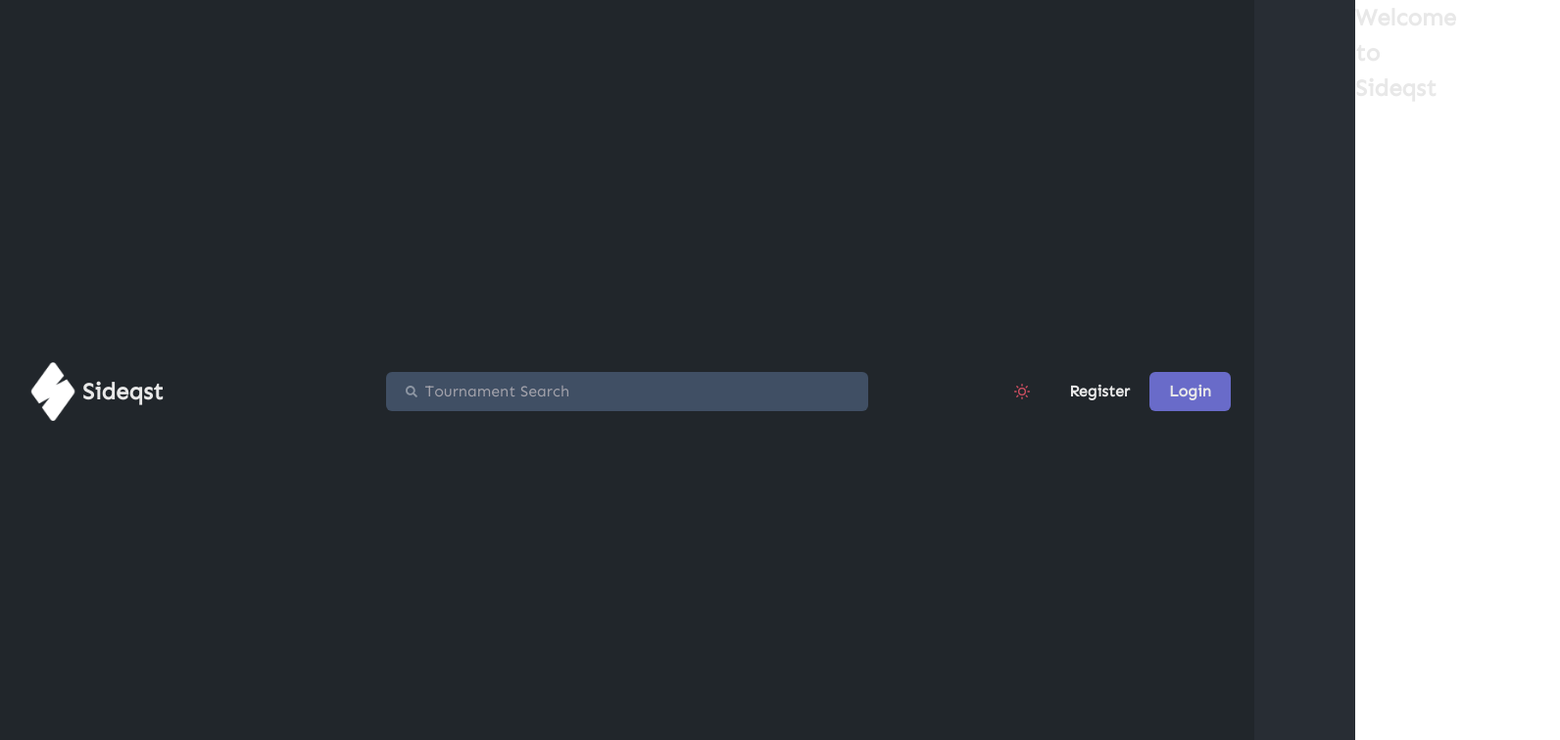
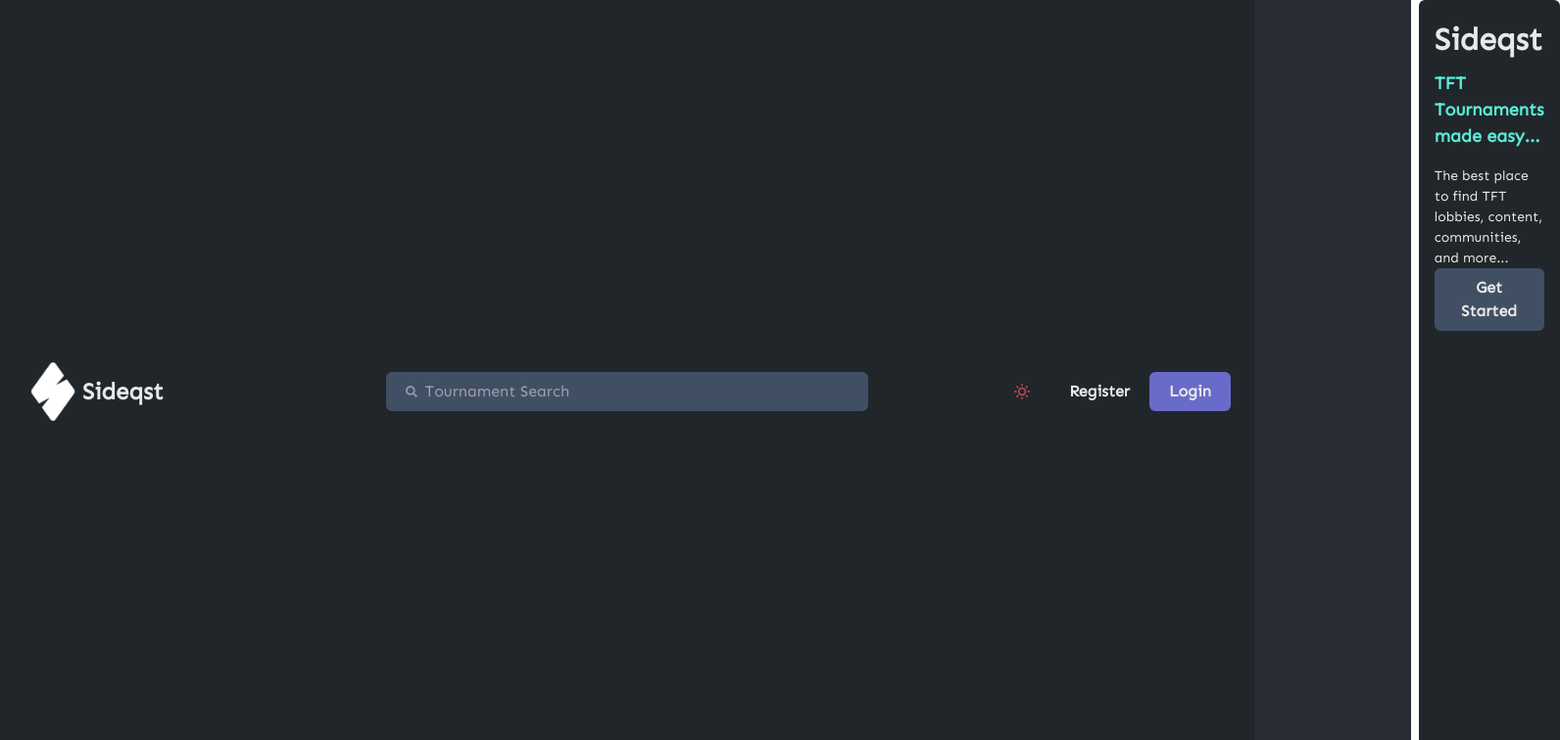
Before and after one commit to sideqstdev/bragi, a Next.js app: page / in a window 1280 px wide. Shown: the top 756 px of the page at 98% size, 1592 px wide, since content can reach past the window. Built offline with nearby package versions, Linux system fonts and the light colour scheme.

Commit message:
skeleton: setup landing page layout

```diff
--- a/pages/index.tsx
+++ b/pages/index.tsx
@@ -14,6 +14,7 @@
 import { useLoggedInStore } from '../src/stores/storeLogin'
 import ErrorToast from '../src/components/ErrorToast'
 import ErrorToastManager from '../src/components/managers/ErrorToastManager'
+import LandingPageTagline from '../src/components/LandingPageTagline'
 
 export default function Home() {
   const themeCtx = useTheme();
@@ -41,9 +42,7 @@
   :
   (
     <PageLayout name={`Sideqst | TFT`}>
-      <div>
-        <LGHeader>Welcome to Sideqst</LGHeader>
-      </div>
+      <LandingPageTagline/>
     </PageLayout>
   )
 
--- /dev/null
+++ b/src/components/LandingPageTagline.tsx
@@ -0,0 +1,25 @@
+import React from 'react';
+import { useTheme } from '../theme/theme.provider';
+import Button from './Button';
+import { LGHeader, Paragraph, SMHeader, XLHeader } from './Typography';
+
+export interface landingPageTaglineProps {}
+
+const LandingPageTagline: React.FC<landingPageTaglineProps> = () => {
+    const themeCtx = useTheme();
+    const theme = themeCtx.theme;
+    return(
+        <div className={`flex flex-row mx-2`}>
+            <div className={`flex flex-col bg-dark-altbackground p-4 rounded-md`}>
+                <XLHeader className={`pb-2 text-${theme}-text`}>Sideqst</XLHeader>
+                <SMHeader className={`pb-4 text-${theme}-confirm`}>TFT Tournaments made easy...</SMHeader>
+                <Paragraph>The best place to find TFT lobbies, content, communities, and more...</Paragraph>
+
+                <Button>Get Started</Button>
+            </div>
+
+        </div>
+    )
+}
+
+export default LandingPageTagline;
--- a/src/components/LobbyCard.tsx
+++ b/src/components/LobbyCard.tsx
@@ -100,13 +100,13 @@
 
             ) : null}
             <div className={`flex flex-col md:flex-col xl:flex-row`}>
-                <div className={`flex flex-col w-full pr-4 pb-4 xl:w-3/4 cursor-pointer text-left`}>
+                <div className={`flex flex-col w-full pb-4 xl:w-3/4 cursor-pointer text-left`}>
                 {featured && !banner ? (
-                    <div className={`mb-2 flex flex-row items-center justify-between`}>
-                        <div className={`bg-${theme}-danger rounded-tl-md rounded-br-md w-64 px-4 py-1 text-left items-center`}>
+                    <div className={`mb-2 lg:flex flex-row items-center justify-between`}>
+                        <div className={`bg-${theme}-danger rounded-tl-md rounded-t-md lg:rounded-tr-none lg:rounded-br-md w-full lg:w-64 px-4 py-1 text-left items-center`}>
                             <SMHeader>Featured</SMHeader>
                         </div>
-                        <div className={`flex flex-row items-center w-full justify-end`}>
+                        <div className={`flex flex-row items-center pt-4 pr-4 lg:pt-0 lg:pr-4 w-full justify-end`}>
                             <span>
                                 <StatusButton status={status}/>
                             </span>
--- a/src/layouts/PageLayout.tsx
+++ b/src/layouts/PageLayout.tsx
@@ -13,7 +13,7 @@
     const theme = themeCtx.theme;
 
     return (
-        <div className={`bg-${theme}-background min-w-full min-h-screen w-full `}>
+        <div className={`bg-${theme}-background min-h-screen w-full `}>
             <Head>
                 <title>{name}</title>
             </Head>
```
Also changed, not shown: public/landing-lobby.png (added), src/layouts/LandingLayout.tsx (added).
